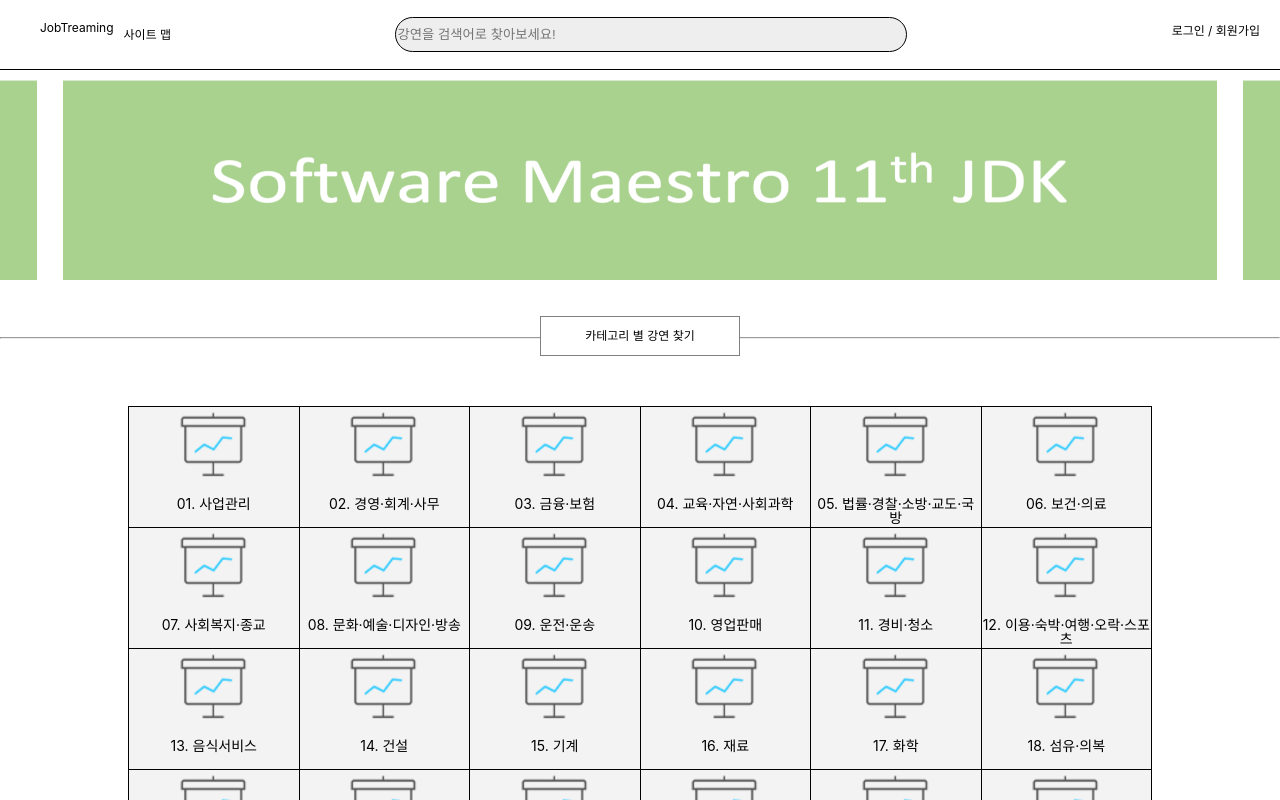
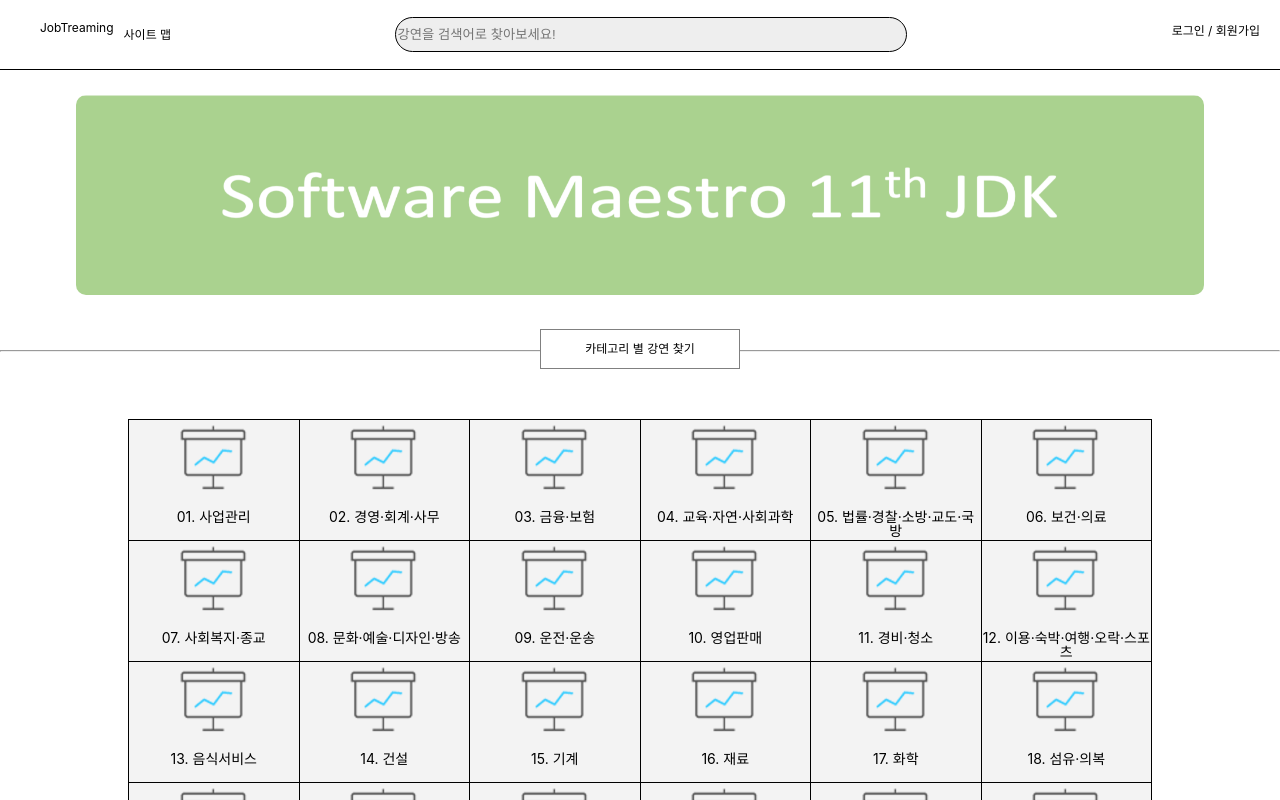
Before and after one commit to Soma11-JDK/JobTreaming-FE, a React (Create React App) app: page / in a window 1280 px wide. Shown: the top 800 px of the page. Built offline with nearby package versions, Linux system fonts and the light colour scheme.

Commit message:
[#9] 슬라이더 크기 조절
메인 페이지 슬라이더 크기 조절

```diff
--- a/src/Components/Slider.js
+++ b/src/Components/Slider.js
@@ -9,20 +9,22 @@
 
 const StyledSlider = styled(Slider)`
   .slick-slide img {
-    max-width: 100%;
+    max-width: 90%;
     min-height: 200px;
     max-height: 500px;
+    border-radius: 10px;
   }
   .slick-slide div {
+    display: flex;
     outline: none;
     text-align: center;
     justify-content: center;
     max-width: 100%;
+    margin-top: 5px;
   }
 `;
 
 const ImageContainer = styled.div`
-  position: relative;
   margin: 0px 13px;
 `;
 
@@ -58,7 +60,6 @@
       slidesToShow: 1,
       slidesToScroll: 1,
       arrows: false,
-      centerMode: true,
       autoplay: true,
       autopalySpeed: 2000,
     };
```
